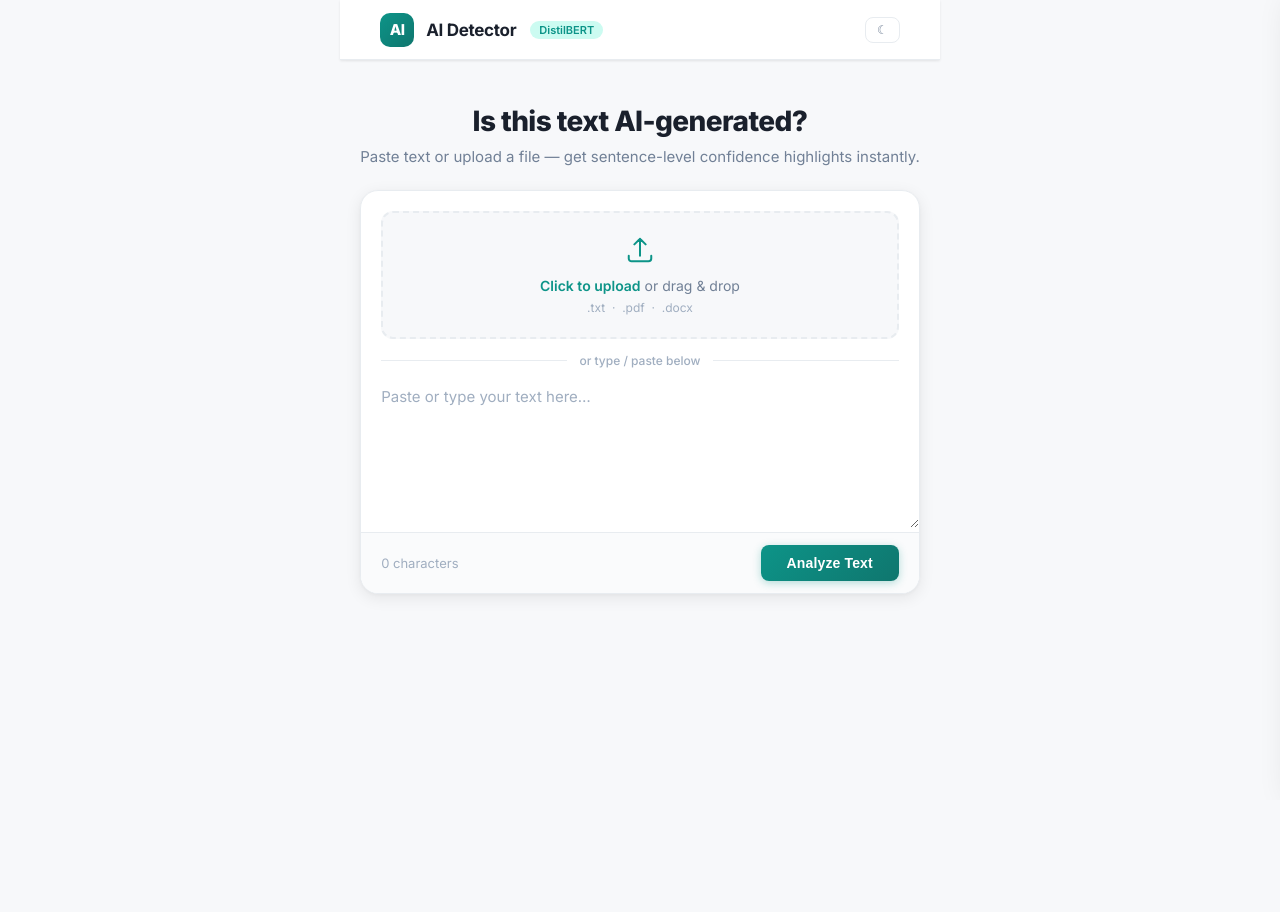
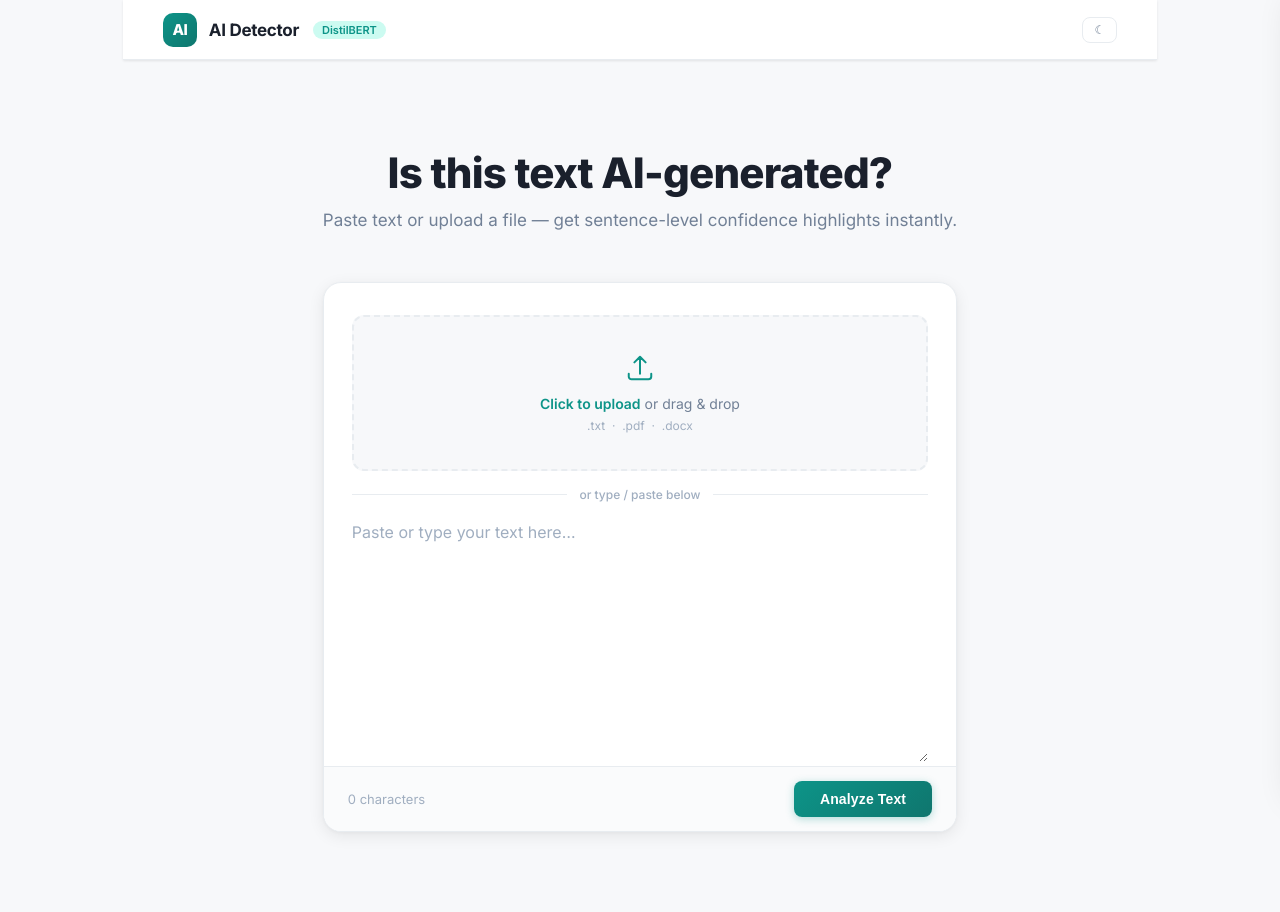
Before and after one commit to patermars/AI_Plagarism_Detection, a Flask app: page / in a window 1280 px wide. Before the commit the page ends 596 px from the top, so only its background shows below. Run offline with Flask 3, Linux system fonts and the light colour scheme; parts of the project's set-up code (start-up, migrations or seed data) failed here and were passed over.

Commit message:
tried to fix something but couldn't.. have to accept that somethings are never changes no matter how much effort you put in, unless they want to

```diff
--- a/templates/index.html
+++ b/templates/index.html
@@ -119,26 +119,26 @@
 
     /* ── Main ── */
     main {
-      width: 100%; max-width: 860px;
-      padding: 36px 20px 60px;
+      width: 100%; max-width: 100%;
+      padding: 40px 200px 80px;
       display: flex; flex-direction: column; gap: 20px;
     }
 
     /* ── Hero text ── */
     .hero {
       text-align: center;
-      padding: 8px 0 4px;
+      padding: 48px 0 32px;
     }
 
     .hero h2 {
-      font-size: 28px; font-weight: 800;
-      color: var(--text); letter-spacing: -.6px;
-      line-height: 1.25;
+      font-size: 42px; font-weight: 800;
+      color: var(--text); letter-spacing: -.8px;
+      line-height: 1.2;
     }
 
     .hero p {
-      margin-top: 8px;
-      font-size: 15px; color: var(--muted);
+      margin-top: 12px;
+      font-size: 17px; color: var(--muted);
     }
 
     /* ── Card ── */
@@ -150,12 +150,15 @@
       overflow: hidden;
     }
 
+    .card-inner { padding: 32px 28px 0; }
+    .score-inner { padding: 20px 28px 20px; }
+
     /* ── Drop zone ── */
     .drop-zone {
-      margin: 20px 20px 0;
+      margin: 0 0 16px;
       border: 2px dashed var(--border);
       border-radius: var(--radius-md);
-      padding: 22px 20px;
+      padding: 36px 28px;
       text-align: center;
       cursor: pointer;
       transition: background .18s, border-color .18s;
@@ -208,7 +211,7 @@
     /* ── Divider ── */
     .or-divider {
       display: flex; align-items: center; gap: 12px;
-      margin: 14px 20px 0;
+      margin: 0;
       font-size: 12px; color: var(--subtle); font-weight: 500;
     }
 
@@ -219,10 +222,10 @@
 
     /* ── Textarea ── */
     textarea {
-      width: 100%; min-height: 160px;
+      width: 100%; min-height: 260px;
       border: none; outline: none; resize: vertical;
-      font-size: 15px; line-height: 1.75; color: var(--text);
-      padding: 16px 20px;
+      font-size: 16px; line-height: 1.8; color: var(--text);
+      padding: 16px 0;
       font-family: inherit;
       background: transparent;
       color-scheme: light dark;
@@ -241,7 +244,7 @@
     /* ── Input footer ── */
     .input-footer {
       display: flex; align-items: center; justify-content: space-between;
-      padding: 12px 20px;
+      padding: 14px 24px;
       border-top: 1px solid var(--border);
       background: var(--footer-bg);
     }
@@ -779,6 +782,7 @@
 
   <!-- Input card -->
   <div class="card">
+    <div class="card-inner">
 
     <!-- Drop zone -->
     <div class="drop-zone" id="dropZone" onclick="document.getElementById('fileInput').click()">
```
Also changed, not shown: other parts of templates/index.html (+14 -13 lines).
